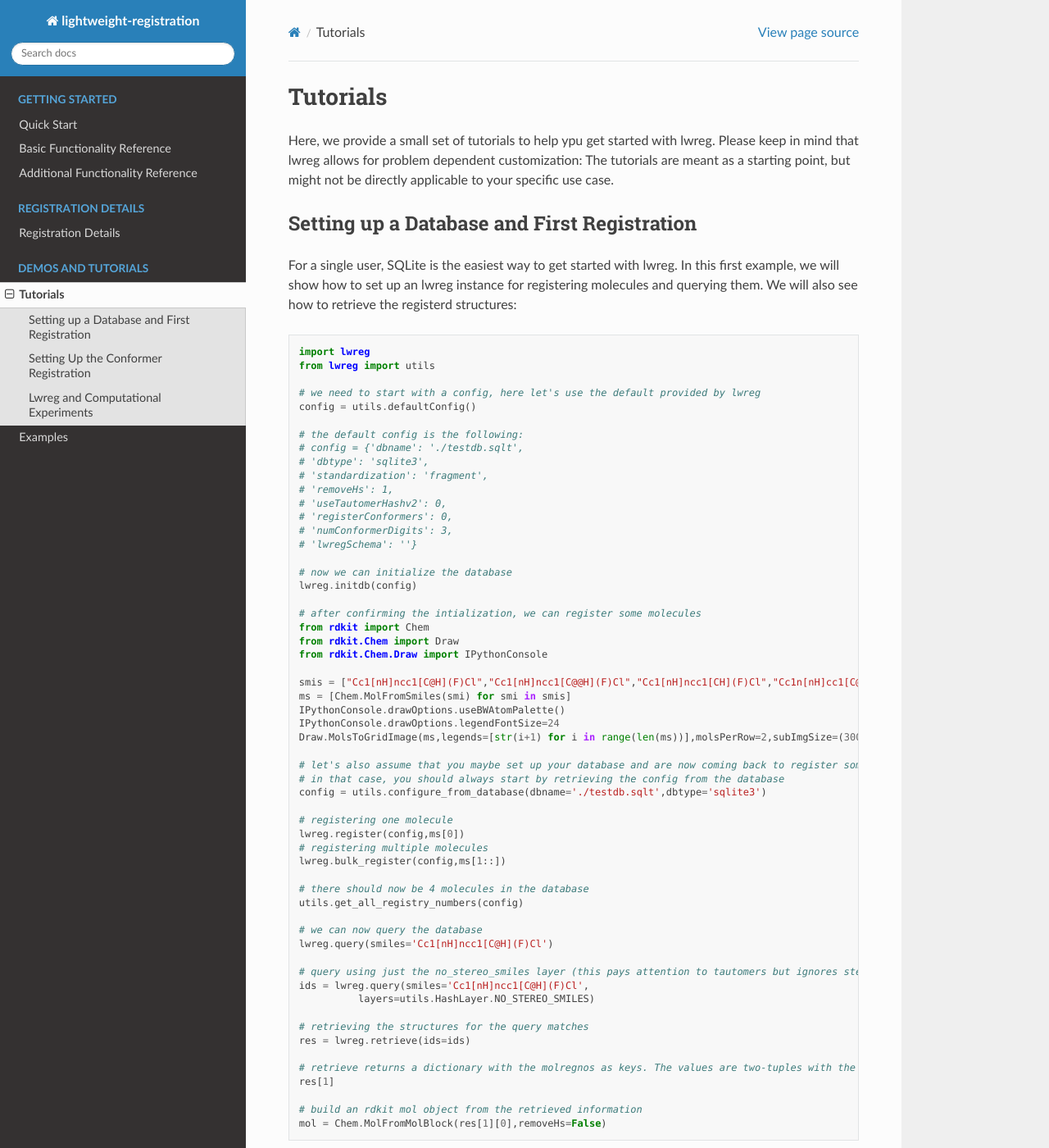
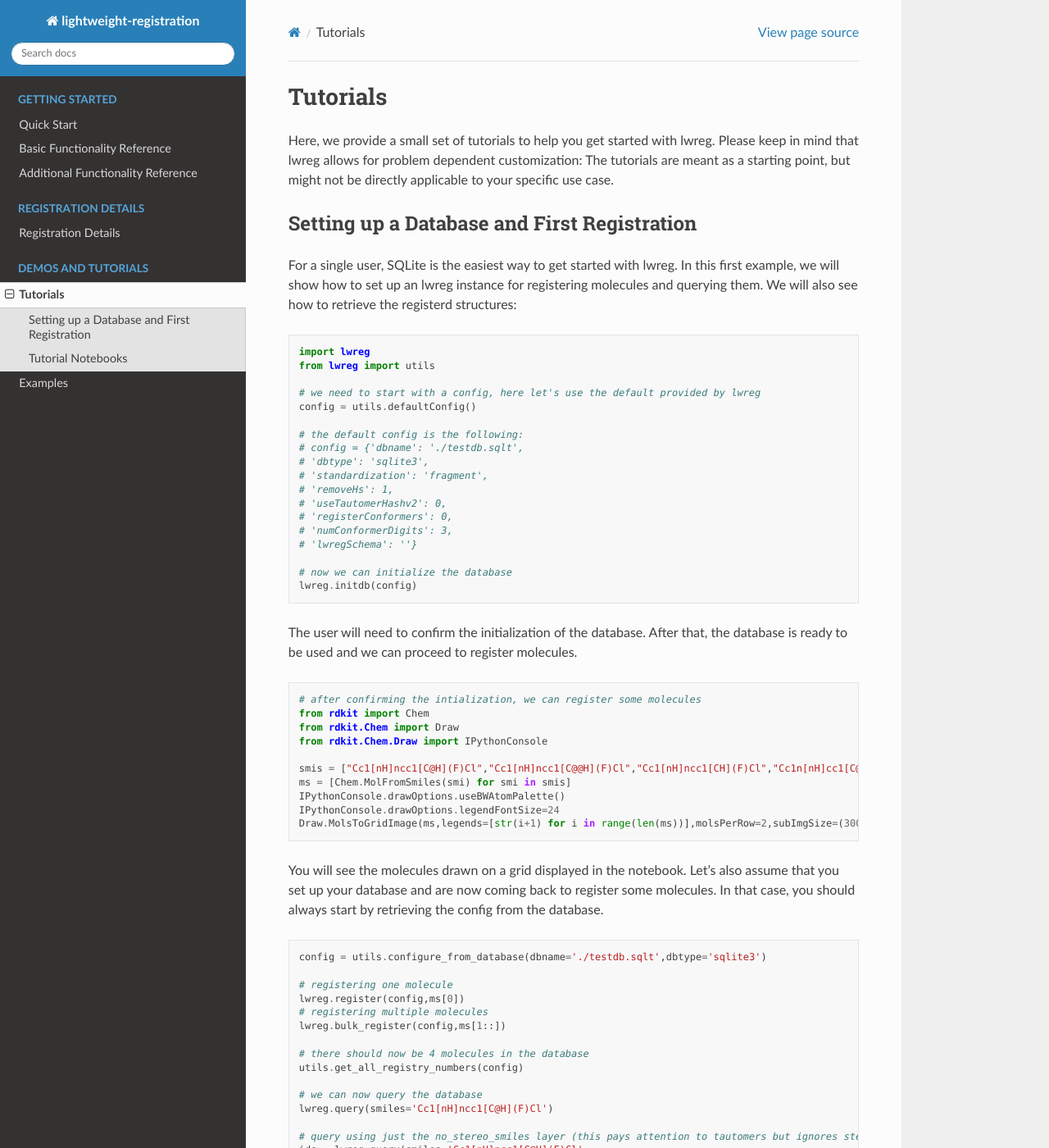
Before and after one commit to rinikerlab/lightweight-registration, a Sphinx documentation site: the page built from docs/source/tutorials.rst, in a window 1280 px wide and 1400 px high. Shown: the whole window at 82% size. Built offline with Sphinx 7.4.7 and the Read the Docs theme 3.1.0, drawn with Linux system fonts in a browser that asks for light colours; some of the changed text lies outside the part shown.

Commit message:
started the changes as discussed with Greg in the tutorials page, WIP

```diff
--- a/docs/source/tutorials.rst
+++ b/docs/source/tutorials.rst
@@ -1,7 +1,7 @@
 Tutorials
 =========
 
-Here, we provide a small set of tutorials to help ypu get started with lwreg.
+Here, we provide a small set of tutorials to help you get started with lwreg.
 Please keep in mind that lwreg allows for problem dependent customization:
 The tutorials are meant as a starting point, but might not be directly applicable to your specific use case.
 
@@ -30,6 +30,9 @@
   # now we can initialize the database
   lwreg.initdb(config)
 
+The user will need to confirm the initialization of the database.
+After that, the database is ready to be used and we can proceed to register molecules. ::
+
   # after confirming the intialization, we can register some molecules
   from rdkit import Chem
   from rdkit.Chem import Draw
@@ -41,8 +44,10 @@
   IPythonConsole.drawOptions.legendFontSize=24
   Draw.MolsToGridImage(ms,legends=[str(i+1) for i in range(len(ms))],molsPerRow=2,subImgSize=(300,300))
 
-  # let's also assume that you maybe set up your database and are now coming back to register some molecules
-  # in that case, you should always start by retrieving the config from the database
+You will see the molecules drawn on a grid displayed in the notebook.
+Let's also assume that you set up your database and are now coming back to register some molecules.
+In that case, you should always start by retrieving the config from the database. ::
+
   config = utils.configure_from_database(dbname='./testdb.sqlt',dbtype='sqlite3')
 
   # registering one molecule
@@ -69,14 +74,18 @@
   # build an rdkit mol object from the retrieved information
   mol = Chem.MolFromMolBlock(res[1][0],removeHs=False)
 
-Setting Up the Conformer Registration
---------------------------------------
-Should the 3D information (conformers) be relevant for your project, you will want to run lwreg in conformer mode::
 
-  import lwreg
-  from lwreg import utils
+Tutorial Notebooks
+------------------
+.. list-table:: Tutorial notebooks
+   :widths: 10 30
+   :header-rows: 1
 
-
-
-Lwreg and Computational Experiments
-------------------------------------
+   * - Notebook
+     - Description
+   * - 01_registration_basics
+     - Explain content here.
+   * - 02_conformer_registration
+     - Explain content here.
+   * - 03_computational_experiments
+     - Explain content here.
```
